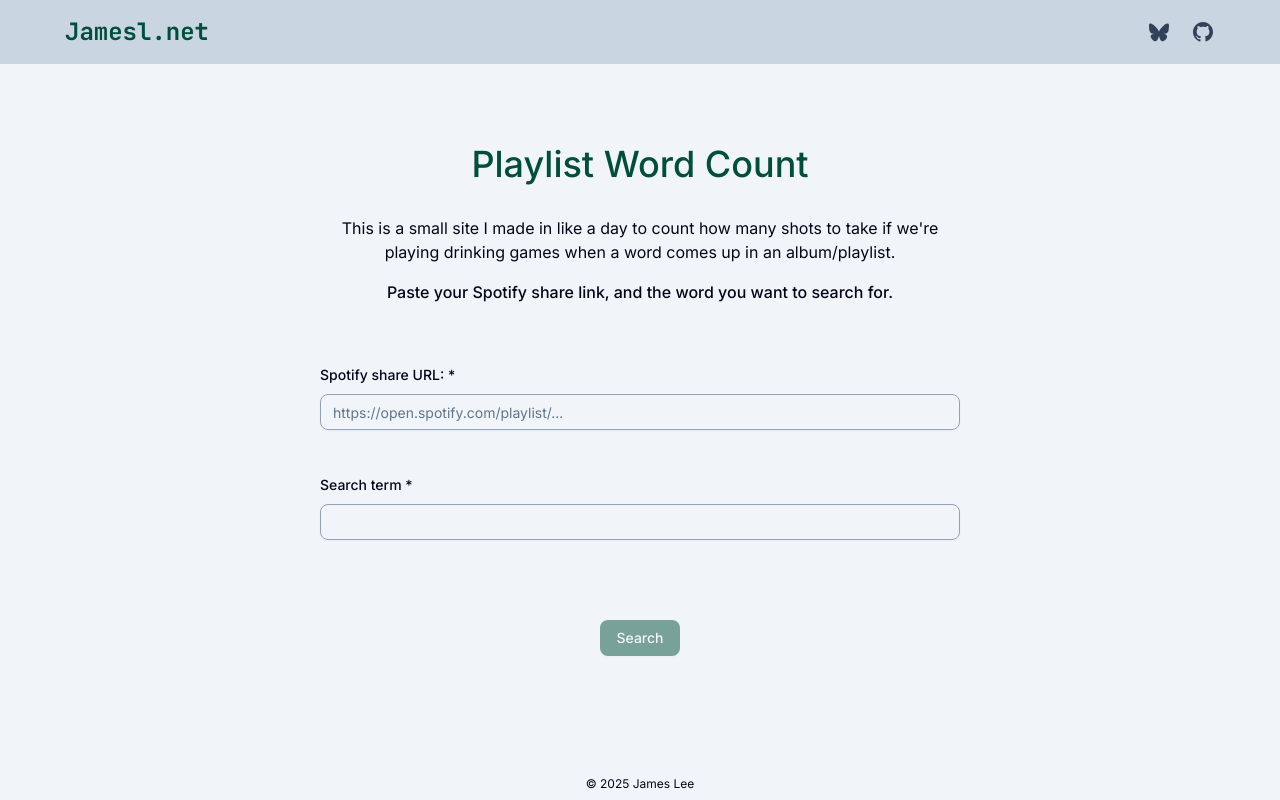
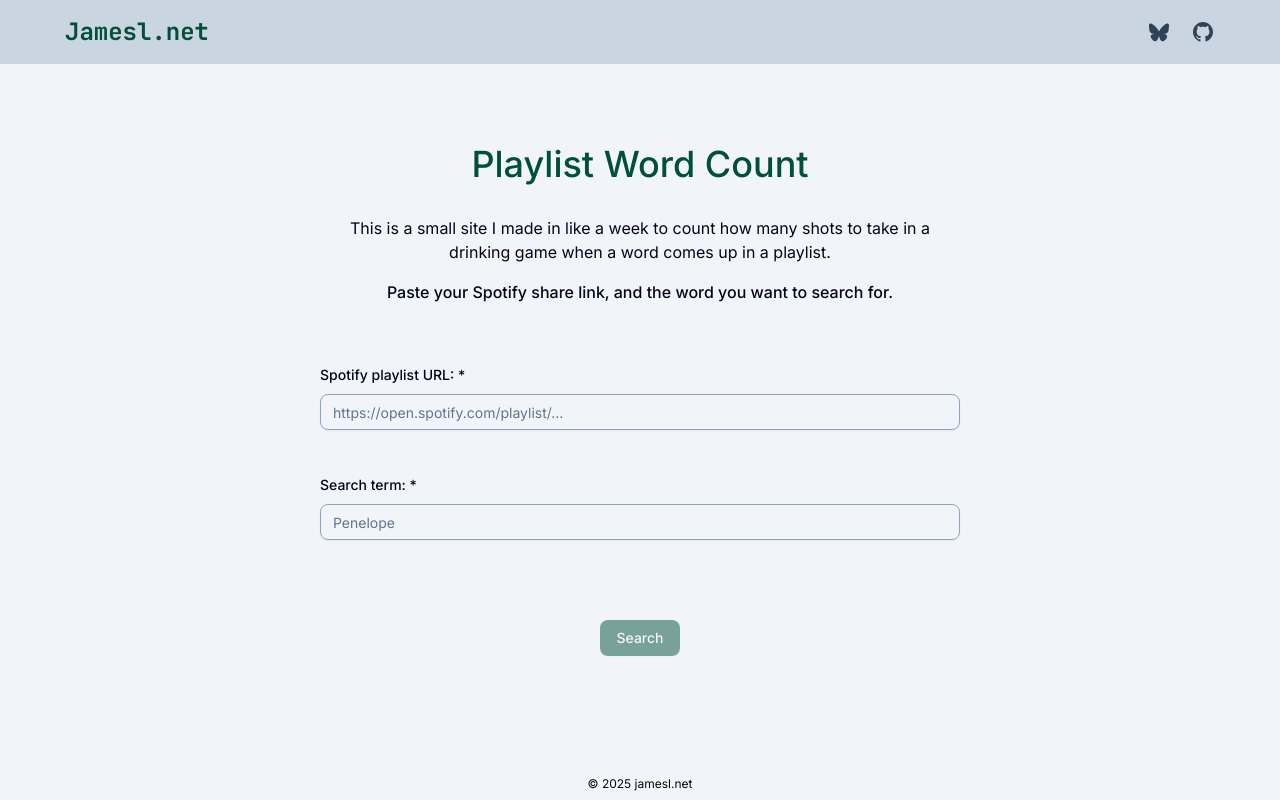
Before and after one commit to jamesleedev/playlist-wordcount, a Next.js app: page / in a window 1280 px wide. Built offline with nearby package versions, Linux system fonts and the light colour scheme.

Commit message:
chore: update copy

```diff
--- a/src/components/@index/header.tsx
+++ b/src/components/@index/header.tsx
@@ -5,8 +5,8 @@ export const Header: FC = () => {
     <header className="mx-auto mb-16 max-w-[40rem] text-center">
       <h1 className="mb-8 text-4xl font-medium text-emerald-900">Playlist Word Count</h1>
       <p className="mb-4">
-        This is a small site I made in like a day to count how many shots to take if we&apos;re playing drinking games
-        when a word comes up in an album/playlist.
+        This is a small site I made in like a week to count how many shots to take in a drinking game when a word comes
+        up in a playlist.
       </p>
       <p className="mb-4 font-medium">Paste your Spotify share link, and the word you want to search for.</p>
     </header>
--- a/src/components/footer.tsx
+++ b/src/components/footer.tsx
@@ -3,7 +3,7 @@ import { type FC } from 'react';
 export const Footer: FC = () => {
   return (
     <footer className="container bg-slate-100 py-2 text-center">
-      <p className="text-xs">&copy; 2025 James Lee</p>
+      <p className="text-xs">&copy; 2025 jamesl.net</p>
     </footer>
   );
 };
--- a/src/components/form.tsx
+++ b/src/components/form.tsx
@@ -76,7 +76,7 @@ export const Form: FC = () => {
     <form onSubmit={handleSubmit(onSubmit)} className="mx-auto max-w-[40rem]">
       <div>
         <Label htmlFor="spotify" className="mb-3">
-          Spotify share URL: *
+          Spotify playlist URL: *
         </Label>
         <Input
           id="spotify"
@@ -94,7 +94,7 @@ export const Form: FC = () => {
       </div>
       <div>
         <Label htmlFor="word" className="mb-3">
-          Search term *
+          Search term: *
         </Label>
         <Input
           id="word"
@@ -102,6 +102,7 @@ export const Form: FC = () => {
           className={errors.word?.message ? 'mb-2' : 'mb-12'}
           {...register('word')}
           aria-invalid={errors.word ? 'true' : 'false'}
+          placeholder="Penelope"
         />
         {errors.word?.message ? (
           <p className="mb-6 text-left text-xs leading-4 text-rose-700" role="alert">
```
